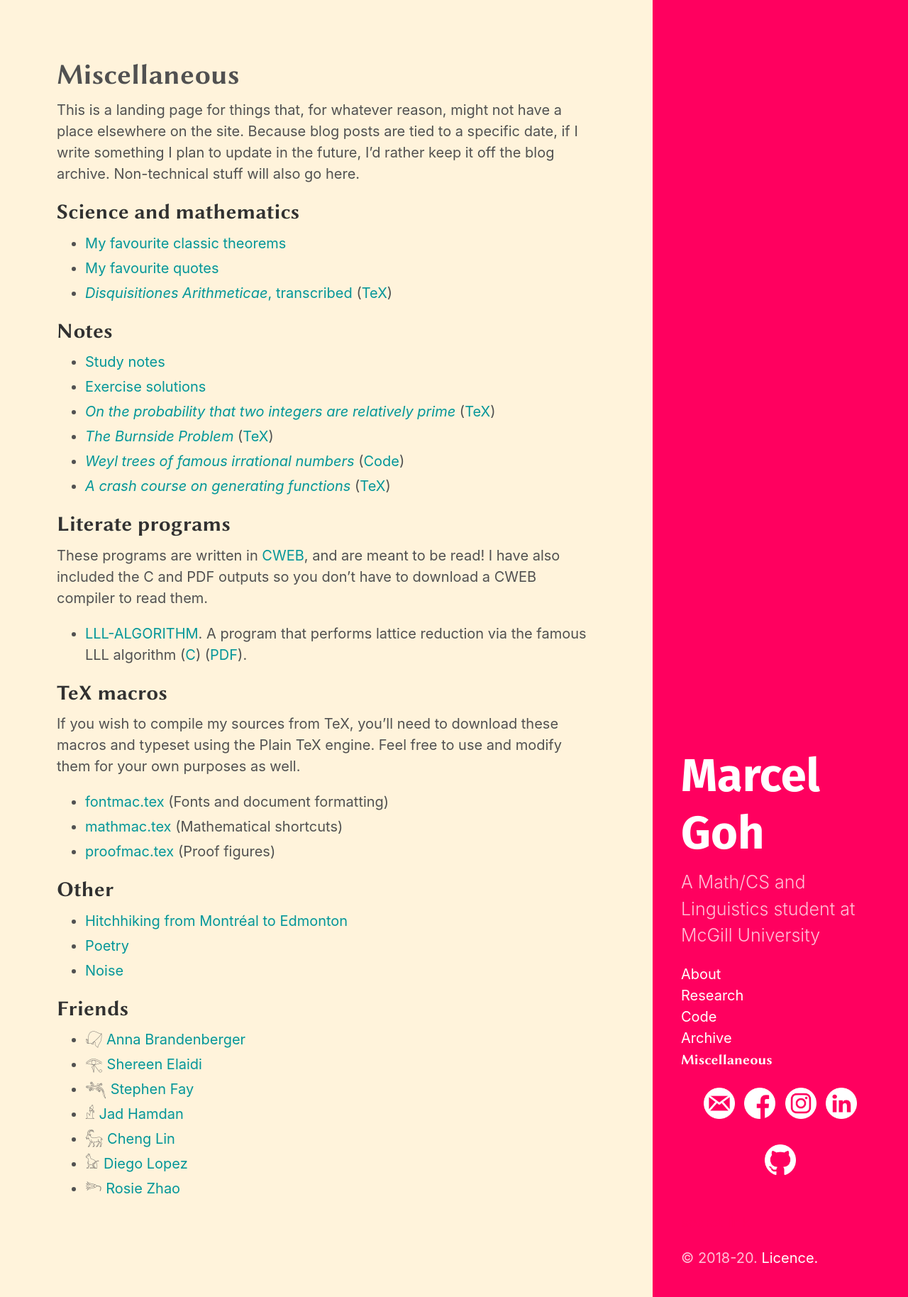
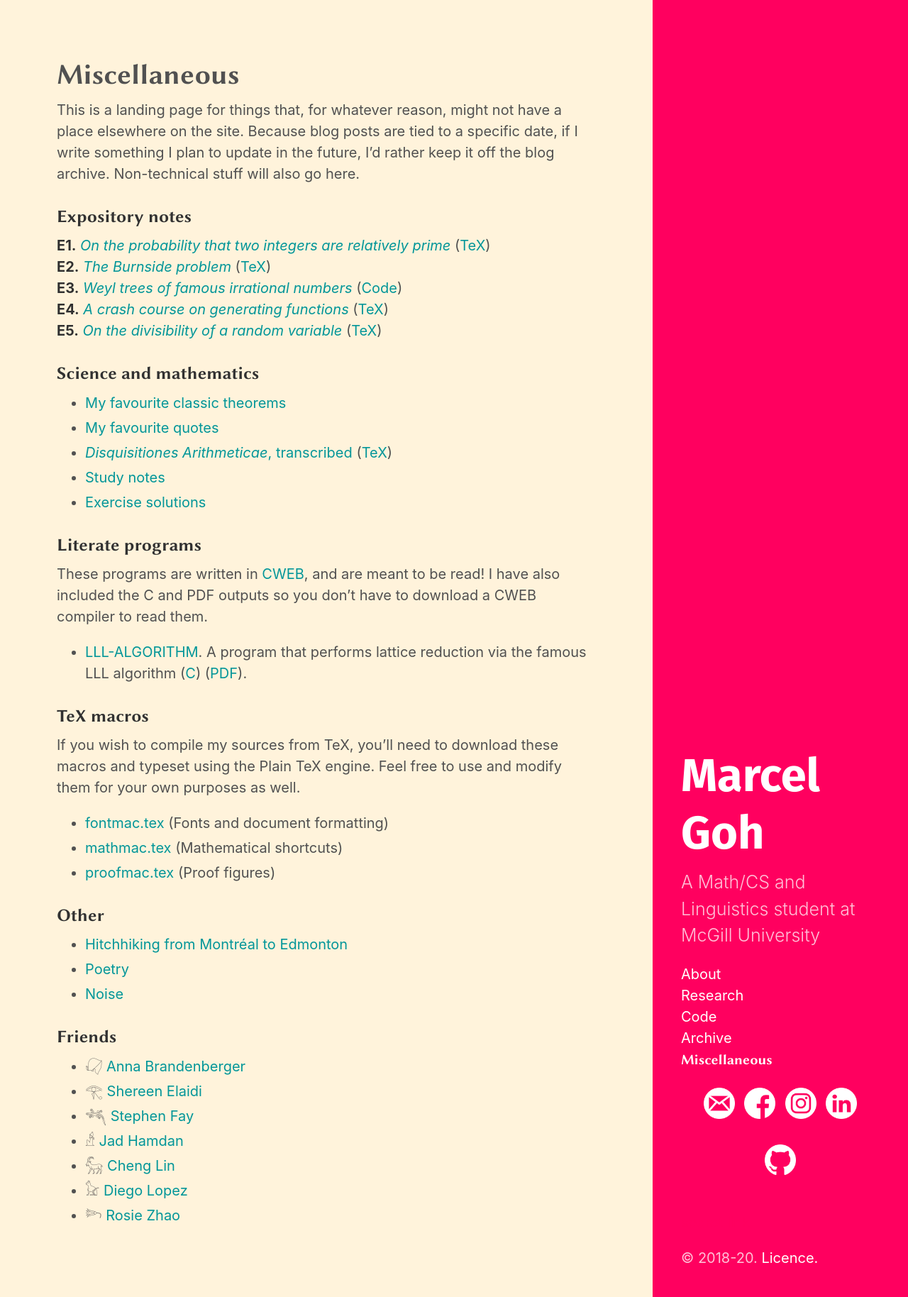
Before and after one commit to marcelgoh/marcelgoh.github.io, a Jekyll site: the page built from misc/index.md, in a window 1280 px wide. Shown: the whole page at 71% size. Built offline with Jekyll 4.4.1, drawn with Linux system fonts in a browser that asks for light colours; some web fonts are replaced.

Commit message:
Added random divisibility

```diff
--- a/misc/index.md
+++ b/misc/index.md
@@ -5,21 +5,24 @@ title: Miscellaneous
 
 This is a landing page for things that, for whatever reason, might not have a place elsewhere on the site. Because blog posts are tied to a specific date, if I write something I plan to update in the future, I'd rather keep it off the blog archive. Non-technical stuff will also go here.
 
-## Science and mathematics
+### Expository notes
+
+__E1.__ [_On the probability that two integers are relatively prime_]({{ site.baseurl }}/misc/proofs/coprime-probability.pdf) ([TeX](https://raw.githubusercontent.com/marcelgoh/marcelgoh.github.io/master/misc/proofs/coprime-probability.tex))
+__E2.__ [_The Burnside problem_]({{ site.baseurl }}/misc/expo/burnside.pdf) ([TeX](https://raw.githubusercontent.com/marcelgoh/marcelgoh.github.io/master/misc/expo/burnside.tex))
+__E3.__ [_Weyl trees of famous irrational numbers_]({{ site.baseurl }}/misc/expo/weyl.pdf) ([Code](https://github.com/marcelgoh/organic-trees/tree/master/weyl))
+__E4.__ [_A crash course on generating functions_]({{ site.baseurl }}/misc/expo/genfcts.pdf) ([TeX](https://raw.githubusercontent.com/marcelgoh/marcelgoh.github.io/master/misc/expo/genfcts.tex))
+__E5.__ [_On the divisibility of a random variable_]({{ site.baseurl }}/misc/proofs/random-divisibility.pdf) ([TeX](https://raw.githubusercontent.com/marcelgoh/marcelgoh.github.io/master/misc/proofs/random-divisibility.tex))
+
+### Science and mathematics
 
 + [My favourite classic theorems]({{ site.baseurl }}/misc/theoremata.html)
 + [My favourite quotes]({{ site.baseurl }}/misc/quotes.html)
 + [_Disquisitiones Arithmeticae_, transcribed]({{ site.baseurl }}/misc/arithmeticae/disquisitiones-arithmeticae.pdf) ([TeX](https://raw.githubusercontent.com/marcelgoh/marcelgoh.github.io/master/misc/arithmeticae/disquisitiones-arithmeticae.tex))
-
-## Notes
 + [Study notes]({{ site.baseurl }}/misc/study-notes.html)
 + [Exercise solutions]({{ site.baseurl }}/misc/solutions.html)
-+ [_On the probability that two integers are relatively prime_]({{ site.baseurl }}/misc/proofs/coprime-probability.pdf) ([TeX](https://raw.githubusercontent.com/marcelgoh/marcelgoh.github.io/master/misc/proofs/coprime-probability.tex))
-+ [_The Burnside Problem_]({{ site.baseurl }}/misc/expo/burnside.pdf) ([TeX](https://raw.githubusercontent.com/marcelgoh/marcelgoh.github.io/master/misc/expo/burnside.tex))
-+ [_Weyl trees of famous irrational numbers_]({{ site.baseurl }}/misc/expo/weyl.pdf) ([Code](https://github.com/marcelgoh/organic-trees/tree/master/weyl))
-+ [_A crash course on generating functions_]({{ site.baseurl }}/misc/expo/genfcts.pdf) ([TeX](https://raw.githubusercontent.com/marcelgoh/marcelgoh.github.io/master/misc/expo/genfcts.tex))
 
-## Literate programs
+### Literate programs
+
 These programs are written in [CWEB](http://www.literateprogramming.com/cweb_download.html), and are meant to be read!
 I have also included the C and PDF outputs so you don't
 have to download a CWEB compiler to read them.
@@ -27,7 +30,7 @@ have to download a CWEB compiler to read them.
 + [LLL-ALGORITHM](https://raw.githubusercontent.com/marcelgoh/marcelgoh.github.io/master/misc/literate/lll.w). A program that performs lattice reduction
 via the famous LLL algorithm ([C]({{ site.baseurl }}/misc/literate/lll.c)) ([PDF]({{ site.baseurl }}/misc/literate/lll.pdf)).
 
-## TeX macros
+### TeX macros
 
 If you wish to compile my sources from TeX, you'll need to download these macros and typeset using the Plain TeX engine. Feel free to use and modify them for your own purposes as well.
 
@@ -35,13 +38,13 @@ If you wish to compile my sources from TeX, you'll need to download these macros
 + [mathmac.tex](https://raw.githubusercontent.com/marcelgoh/marcelgoh.github.io/master/misc/tex-macros/mathmac.tex) (Mathematical shortcuts)
 + [proofmac.tex](https://raw.githubusercontent.com/marcelgoh/marcelgoh.github.io/master/misc/tex-macros/proofmac.tex) (Proof figures)
 
-## Other
+### Other
 
 + [Hitchhiking from Montréal to Edmonton]({{ site.baseurl }}/misc/hitchhiking.html)
 + [Poetry]({{ site.baseurl }}/misc/poetry.html)
 + [Noise]({{ site.baseurl }}/misc/noise.html)
 
-## Friends
+### Friends
 
 + &#78553; [Anna Brandenberger](https://abrandenberger.github.io/)
 + &#77952; [Shereen Elaidi](https://shereenelaidi.github.io/)
```
